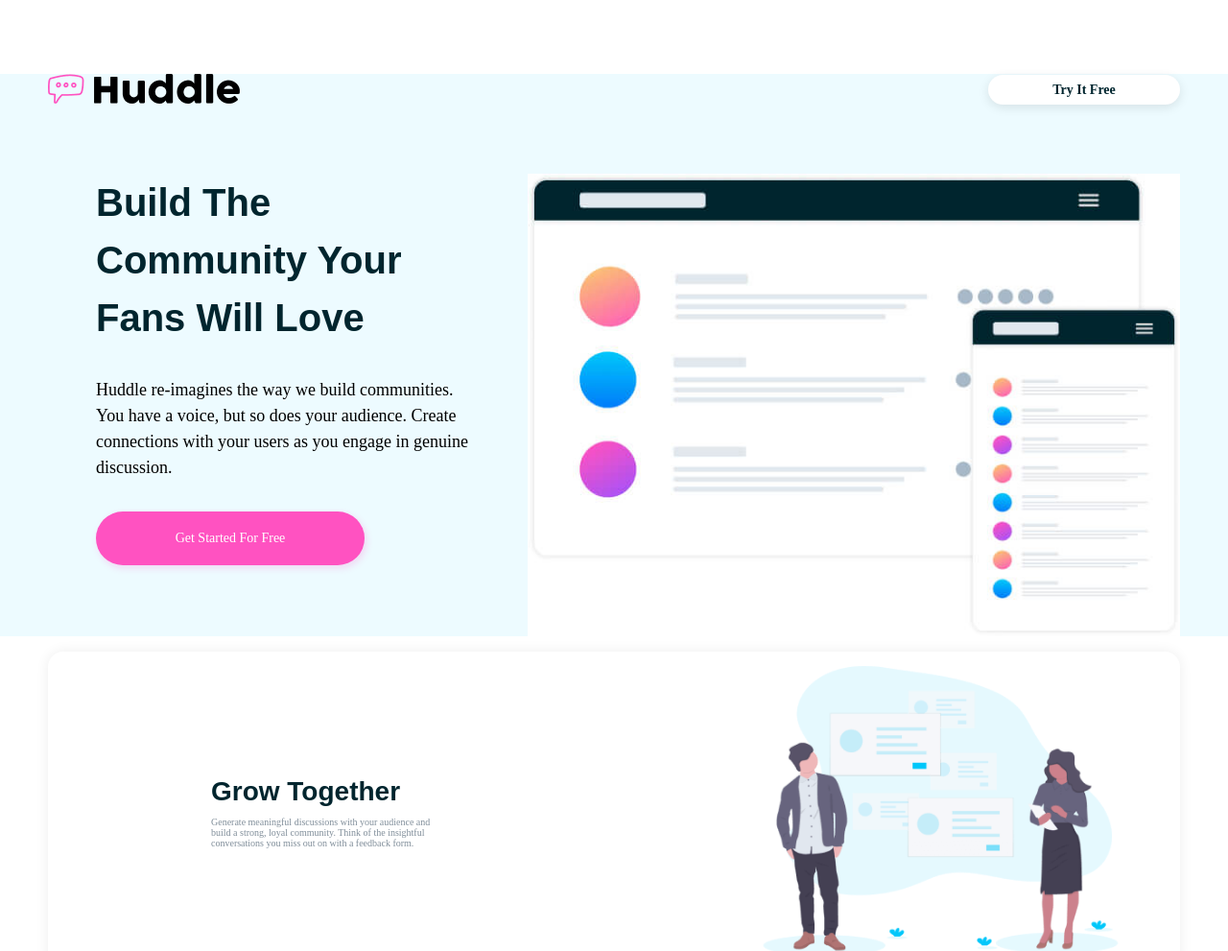
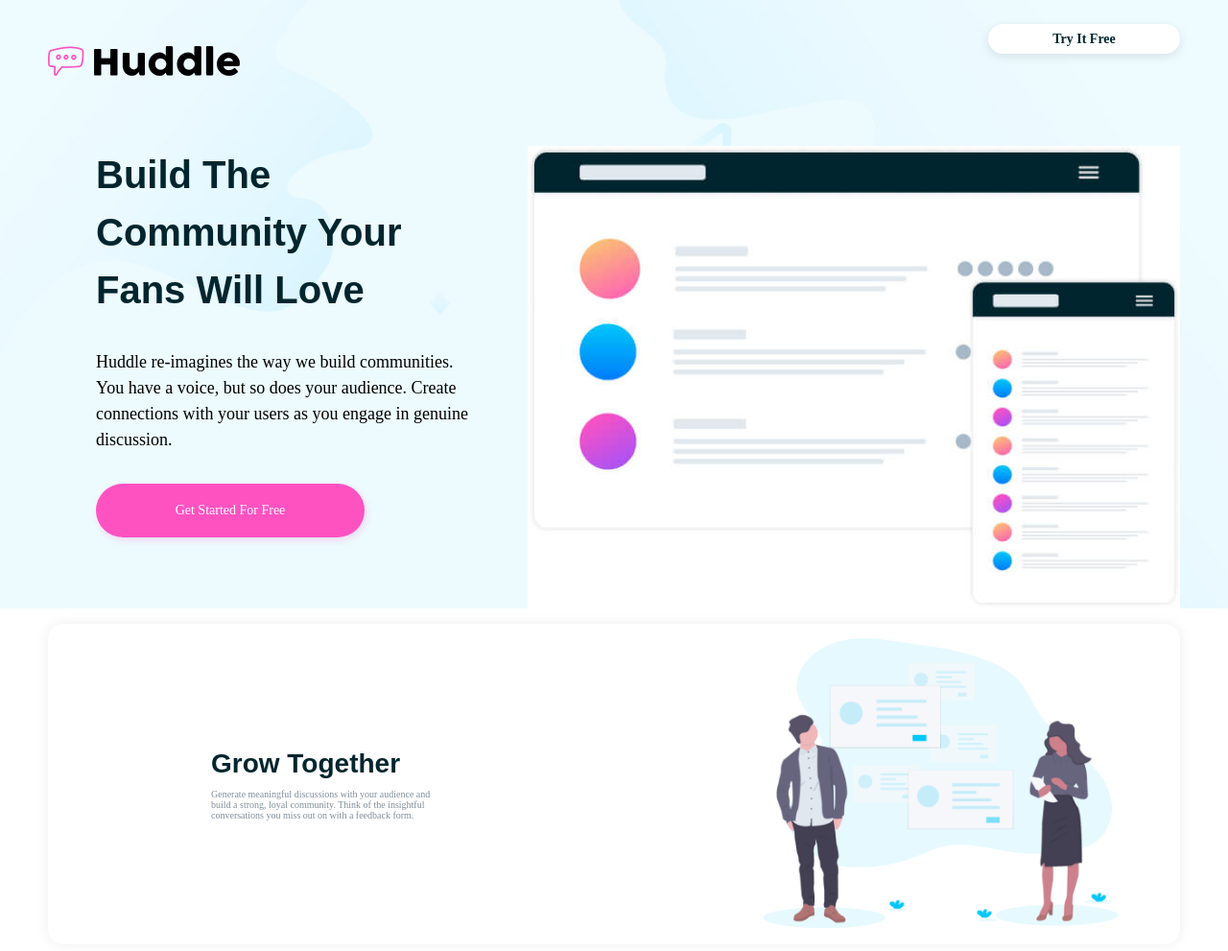
Before and after one commit to hasanboytursunov/huddle, a plain HTML site: page index.html in a window 1280 px wide. Shown: the top 991 px of the page at 96% size. Drawn offline with Linux system fonts and the light colour scheme.

Commit message:
header hero-bg

```diff
--- a/scss/layout/_header.scss
+++ b/scss/layout/_header.scss
@@ -1,5 +1,5 @@
 .header {
-  background-image: url("/image/hero\ bg.png");
+  background-image: url("/image/hero-bg.jpg");
   background-size: cover;
   background-position: center;
 }
@@ -7,9 +7,9 @@
   display: flex;
   justify-content: space-between;
   align-items: center;
-  margin-top: 7.7rem;
 }
 .header__logo-link {
+  margin-top: 4.8rem;
 }
 .header__img {
 }
```
Also changed, not shown: css/style.css, image/color_logo_.png (deleted), image/hero bg.png (deleted), image/hero-bg.jpg (added), 1 other file.
